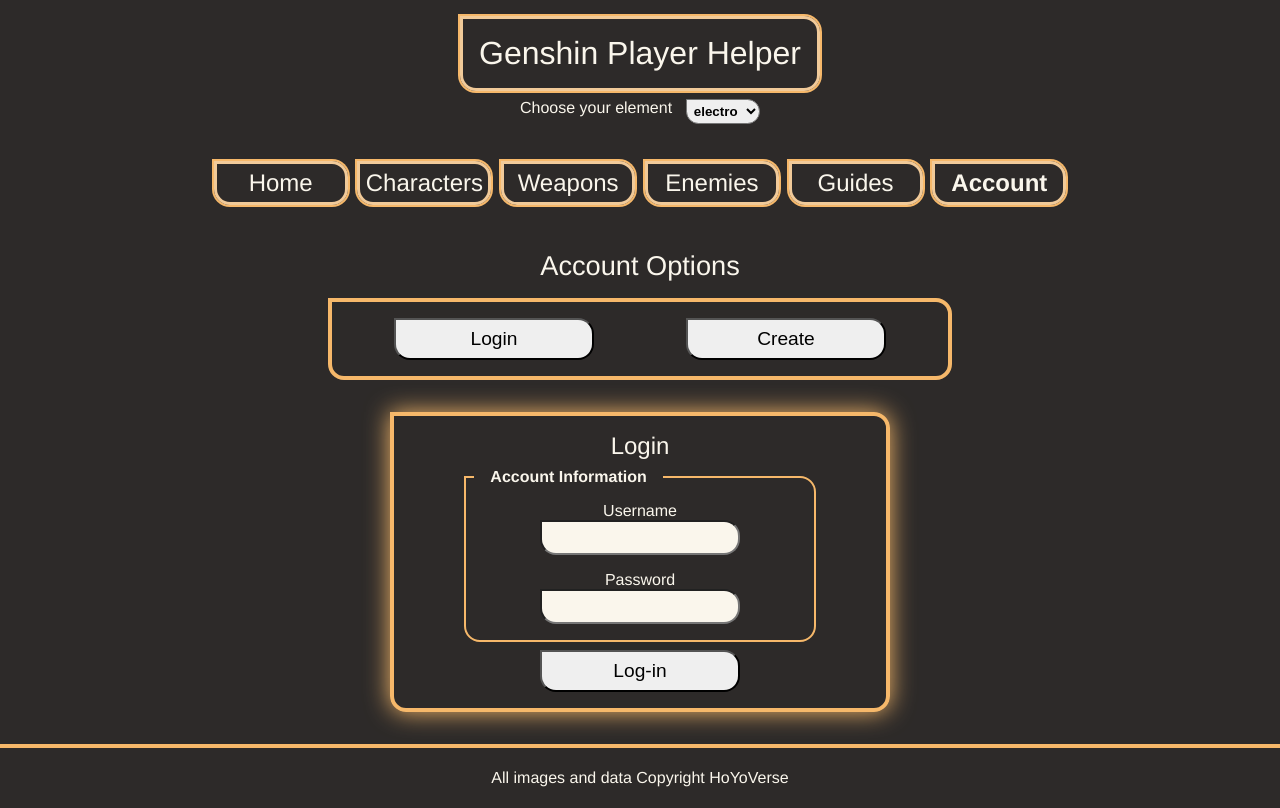
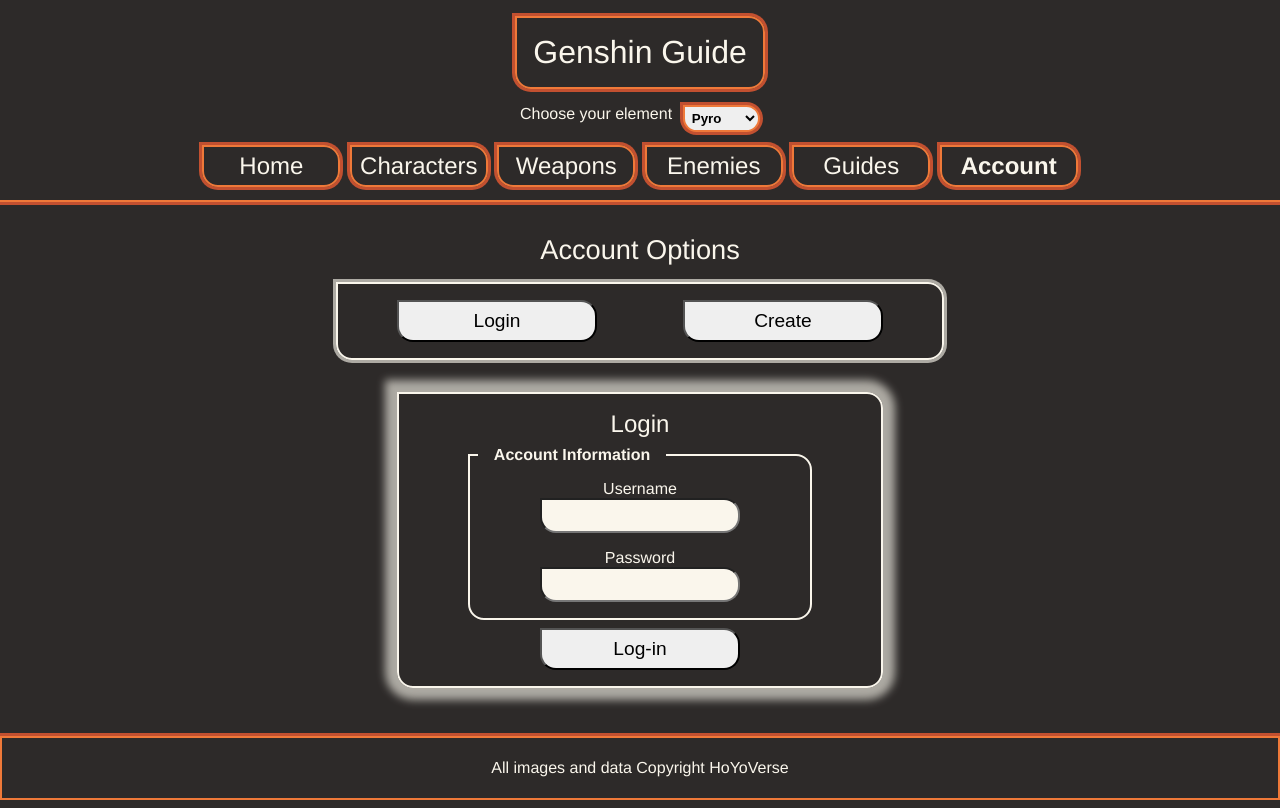
Before and after one commit to shbibsamy/genshin_guide, a Vue app: page /account in a window 1280 px wide. Both pictures are taken after a click on the button "Login". Built offline with nearby package versions, Linux system fonts and the light colour scheme; no server answers.

Commit message:
Dynamic styling border and shadows

```diff
--- a/src/App.vue
+++ b/src/App.vue
@@ -1,39 +1,39 @@
 <template>
 <div class="router">
-    <header class="header">
-      <h1 class="border">Genshin Player Helper</h1>
+    <header class="header border shadow">
+      <h1 class="border shadow">Genshin Guide</h1>
       <label>
         <span>Choose your element</span>
-        <select name="element" @change="elementSelector()" v-model="elementColor">
-          <option value="pyro">pyro</option>
-          <option value="hydro">hydro</option>
-          <option value="electro">electro</option>
-          <option value="cryo">cryo</option>
-          <option value="geo">geo</option>
-          <option value="anemo">anemo</option>
-          <option value="dendro">dendro</option>
+        <select name="element" @change="elementSelector()" v-model="elementColor" class="border">
+          <option value="pyro">Pyro</option>
+          <option value="hydro">Hydro</option>
+          <option value="electro">Electro</option>
+          <option value="cryo">Cryo</option>
+          <option value="geo">Geo</option>
+          <option value="anemo">Anemo</option>
+          <option value="dendro">Dendro</option>
         </select>
       </label>
       <nav>
         <input class="menu-bouton" type="checkbox" id="menu-bouton">
         <label class="menu-icone" for="menu-bouton"><span class="nav-icone"></span></label>
-        <ul class="menu" >
-          <li class="border">
+        <ul class="menu">
+          <li class="border shadow">
             <router-link to="/" class="link" @click="closeMenu()">Home</router-link>
           </li>
-          <li class="border">
+          <li class="border shadow">
             <router-link to="/characters" class="link" @click="closeMenu()">Characters</router-link>
           </li>
-          <li class="border">
+          <li class="border shadow">
             <router-link to="/weapons" class="link" @click="closeMenu()">Weapons</router-link>
           </li>
-          <li class="border">
+          <li class="border shadow">
             <router-link to="/enemies" class="link" @click="closeMenu()">Enemies</router-link>
           </li>
-          <li class="border">
+          <li class="border shadow">
             <router-link to="/guides" class="link" @click="closeMenu()">Guides</router-link>
           </li>
-          <li class="border">
+          <li class="border shadow">
             <router-link to="/Account" class="link" @click="closeMenu()">Account</router-link>
           </li>
         </ul>
@@ -42,7 +42,7 @@
     <main>
       <router-view/>
     </main>
-    <footer>
+    <footer class="border shadow">
     <span>All images and data Copyright HoYoVerse</span>
     </footer>
   </div>
@@ -54,7 +54,7 @@
   data: function() {
     return {
       data: {},
-      elementColor:'electro',
+      elementColor:'pyro',
     }
   },
   methods: {
@@ -64,13 +64,67 @@
     },
     elementSelector(){
       let headerElementsWithBorders = document.querySelectorAll(".border");
-      console.log(headerElementsWithBorders);
+      let headerElementsWithShadows = document.querySelectorAll(".shadow");
+      let forms = document.querySelectorAll(".form");
       headerElementsWithBorders.forEach(element => {
-        // switch (this.elementColor) {
-        //   case 'electro'
-
-        // }
-        element.style.borderColor = "blue";
+        switch (this.elementColor) {
+          case 'pyro':
+            element.style.borderColor = "#EF7939";
+            element.style.boxShadow = "0px 0px 0px 3px #c25030";
+            forms.forEach(form => {
+              form.style.borderColor = "#EF7939";
+              form.style.boxShadow = "0px 0px 16px 16px #c25030";
+            })
+            break;
+          case 'hydro':
+            element.style.borderColor = "#4CC2F1";
+            element.style.boxShadow = "0px 0px 0px 3px #3284c7";
+            forms.forEach(form => {
+              form.style.borderColor = "#4CC2F1";
+              form.style.boxShadow = "0px 0px 16px 16px #3284c7";
+            })
+            break;
+          case 'electro':
+            element.style.borderColor = "#AF8EC1";
+            element.style.boxShadow = "0px 0px 0px 3px #805f9c";
+            forms.forEach(form => {
+              form.style.borderColor = "#AF8EC1";
+              form.style.boxShadow = "0px 0px 16px 16px #805f9c";
+            })
+            break;
+          case 'cryo':
+            element.style.borderColor = "#9FD6E3";
+            element.style.boxShadow = "0px 0px 0px 3px #5d96a3";
+            forms.forEach(form => {
+              form.style.borderColor = "#9FD6E3";
+              form.style.boxShadow = "0px 0px 16px 16px #5d96a3";
+            })
+            break;
+          case 'geo':
+            element.style.borderColor = "#F1CA99";
+            element.style.boxShadow = "0px 0px 0px 3px #F6B86A";
+            forms.forEach(form => {
+              form.style.borderColor = "#F1CA99";
+              form.style.boxShadow = "0px 0px 16px 16px #F6B86A";
+            })
+            break;
+          case 'anemo':
+            element.style.borderColor = "#74C2A8";
+            element.style.boxShadow = "0px 0px 0px 3px #30755e";
+            forms.forEach(form => {
+              form.style.borderColor = "#74C2A8";
+              form.style.boxShadow = "0px 0px 16px 16px #30755e";
+            })
+            break;
+          case 'dendro':
+            element.style.borderColor = "#A5C931";
+            element.style.boxShadow = "0px 0px 0px 3px #5e7319";
+            forms.forEach(form => {
+              form.style.borderColor = "#A5C931";
+              form.style.boxShadow = "0px 0px 16px 16px #5e7319";
+            })
+            break;
+        }
       })
     }
   },
--- a/src/assets/css/styles.css
+++ b/src/assets/css/styles.css
@@ -32,18 +32,13 @@
     color: #FAF6EC;
 }
 
-.header label {
-    display: flex;
-    justify-content: space-between;
-    width: 240px;
-    margin: 0.5rem;
+.header {
+    border-bottom: 2px solid #EF7939;
+    box-shadow: 0 0 0 3px #c25030;
 }
 
-.header select {
-    padding: 0.2rem;
-    border-radius: 1rem;
-    border-top-left-radius: 0;
-    font-weight: bolder;
+main {
+    margin: 1rem;
 }
 
 body {
@@ -55,7 +50,8 @@
     flex-direction: column;
     justify-content: center;
     height: 4rem;
-    border-top: 4px solid #F6B86A;
+    border: 2px solid #EF7939;
+    box-shadow: 0 0 0 3px #c25030;
 }
 
 /* General styles */
@@ -63,10 +59,9 @@
     font-size: 2rem;
     margin: 1rem;
     padding: 1rem;
-    border: 3px solid #F1CA99;
+    border: 2px solid #EF7939;
     margin-bottom: 0%;
-    box-shadow:
-        0 0 0 2px #F6B86A;
+    box-shadow: 0 0 0 3px #c25030;
     border-radius: 1rem;
     border-top-left-radius: 0;
 }
@@ -88,8 +83,24 @@
 }
 
 /* Navbar styles general */
+.header label {
+    display: flex;
+    justify-content: space-between;
+    width: 240px;
+    margin-top: 1rem;
+}
+
+.header select {
+    padding: 0.2rem;
+    border-radius: 1rem;
+    border-top-left-radius: 0;
+    font-weight: bolder;
+    border: 2px solid #EF7939;
+    box-shadow: 0 0 0 3px #c25030;
+}
+
 nav {
-    padding: 1.5rem;
+    padding: 0.5rem;
 }
 
 nav a {
@@ -100,9 +111,9 @@
     width: 10rem;
     padding: 0.3rem;
     margin: 0.3rem;
-    border: 3px solid #F1CA99;
+    border: 2px solid #EF7939;
     box-shadow:
-        0 0 0 2px #F6B86A;
+        0 0 0 3px #c25030;
     border-radius: 1rem;
     border-top-left-radius: 0;
 }
--- a/src/components/AccountCreate.vue
+++ b/src/components/AccountCreate.vue
@@ -50,7 +50,7 @@
     text-align: left;
     margin: 0.5rem;
     padding: 0.5rem;
-    border: 2px solid #F6B86A;
+    border: 2px solid #FAF6EC;
     border-radius: 1rem;
     border-top-left-radius: 0;
 }
--- a/src/components/AccountLogin.vue
+++ b/src/components/AccountLogin.vue
@@ -34,7 +34,7 @@
     text-align: left;
     margin: 0.5rem;
     padding: 0.5rem;
-    border: 2px solid #F6B86A;
+    border: 2px solid #FAF6EC;
     border-radius: 1rem;
     border-top-left-radius: 0;
 }
--- a/src/components/CharacterCard.vue
+++ b/src/components/CharacterCard.vue
@@ -134,7 +134,7 @@
     .icon {
         padding: 5px;
         width: fit-content;
-        height: 259px;
+        height: 262px;
     }
 }
 
--- a/src/views/account/ConnectionView.vue
+++ b/src/views/account/ConnectionView.vue
@@ -1,7 +1,7 @@
 <template>
     <div class="account-box">
         <h2>Account Options</h2>
-        <div class="account-box-options">
+        <div class="account-box-options border">
             <input type="button" value="Login" @click="showForm('login')">
             <input type="button" value="Create" @click="showForm('create')">
         </div>
@@ -55,10 +55,10 @@
     width: 40%;
     margin: 1rem;
     padding: 1rem;
-    border: 4px solid #F6B86A;
     border-radius: 1rem;
     border-top-left-radius: 0;
-    box-shadow: 0px 0px 24px #F6B86A;
+    border: 2px solid #FAF6EC;
+    box-shadow: 0px 0px 8px 12px #adaaa3;
 }
 
 .account-box-options {
@@ -67,7 +67,8 @@
     width: 50%;
     margin: 1rem;
     padding: 1rem;
-    border: 4px solid #F6B86A;
+    border: 2px solid #FAF6EC;
+    box-shadow: 0px 0px 0px 3px #adaaa3;
     border-radius: 1rem;
     border-top-left-radius: 0;
 }
--- a/src/views/characters/CharactersView.vue
+++ b/src/views/characters/CharactersView.vue
@@ -42,7 +42,8 @@
 }
 
 .character {
-  border: 2px solid #F1CA99;
+  border: 2px solid #FAF6EC;
+  box-shadow: 0 0 0 3px #adaaa3;
   width: 180px;
   margin: 10px;
   height: 235px;
@@ -54,7 +55,6 @@
   }
 
   .character {
-  border: 4px solid #F1CA99;
   width: 288px;
   margin: 15px;
   height: 380px;
```
Also changed, not shown: 1 other file (tests, documents, lock files or other folders).
